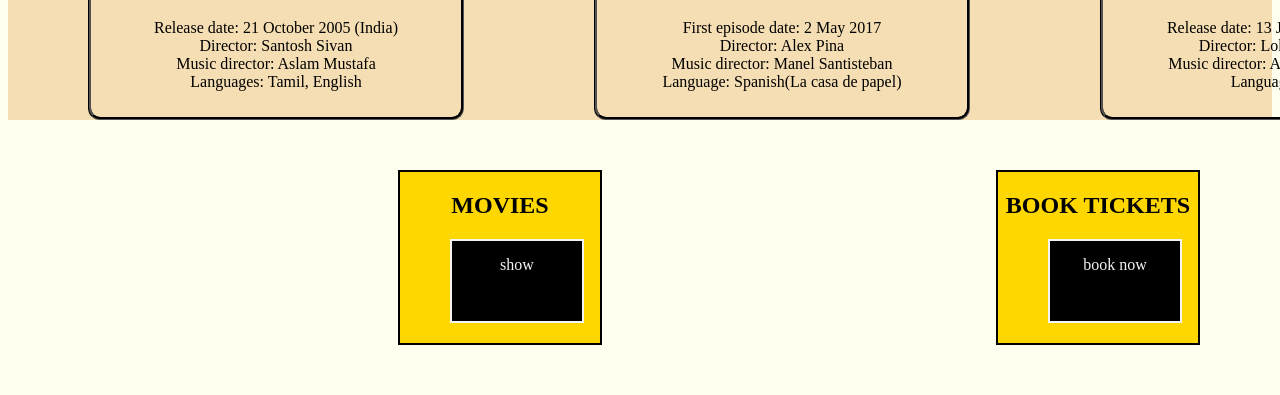
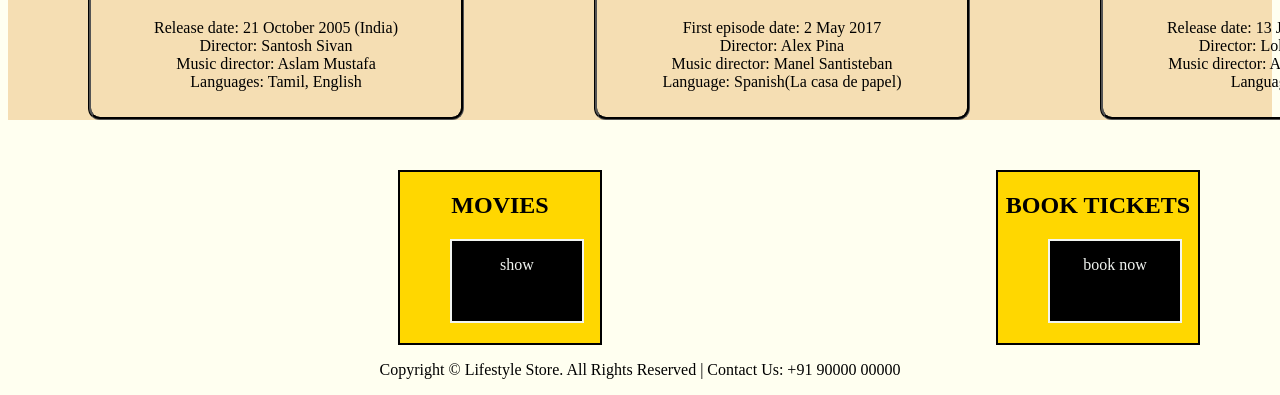
Before and after one commit to sowmiya710/web-technology, a plain HTML site: page mowiee/index.html in a window 1280 px wide. Shown: the part 444-839 px from the top of the page. Before the commit the page ends 800 px from the top, so only its background shows below. Drawn offline with Linux system fonts and the light colour scheme; some icons are missing.

Commit message:
Update index.html

```diff
--- a/mowiee/index.html
+++ b/mowiee/index.html
@@ -80,6 +80,11 @@
         <h2>BOOK TICKETS</h2>
           <a  class="col" href="https://in.bookmyshow.com/explore/home">book now</a>
     </div>
-
+     <footer>
+        <div class="container">
+            <p>Copyright © Lifestyle Store. All Rights
+    Reserved | Contact Us: +91 90000 00000</p>
+        </div>
+    </footer>
 </body>
 </html>
```
